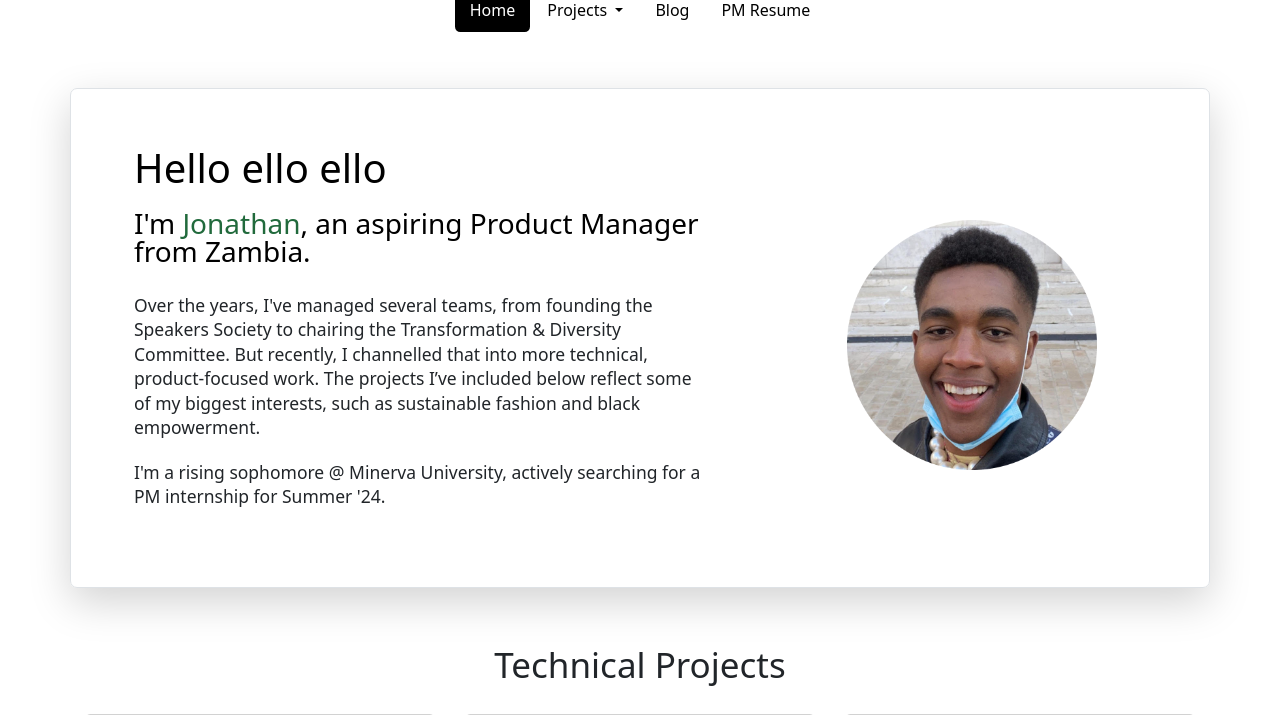
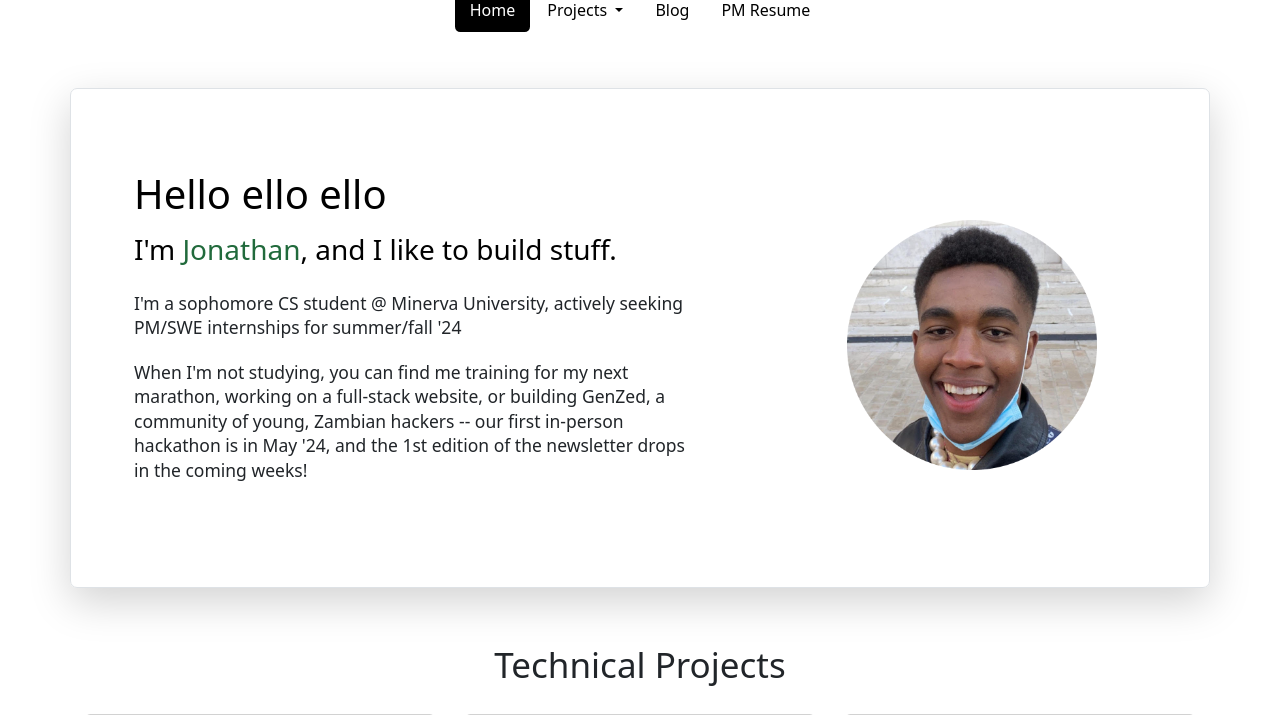
Before and after one commit to jonathanshamwana/jonathans-portfolio, a Flask app: page / in a window 1280 px wide. Shown: the part 26-741 px from the top of the page. Run offline with Flask 3, Linux system fonts and the light colour scheme; some libraries are stand-ins or nearby versions.

Commit message:
Update hero text

```diff
--- a/templates/index.html
+++ b/templates/index.html
@@ -24,9 +24,9 @@
         <div class="row hero-row p-4 pb-0 pe-lg-0 pt-lg-3 align-items-center rounded-3 border shadow-lg" s>
           <div class="col-lg-7 p-3 p-lg-5 pt-lg-3">
             <h1 class="hero-heading lh-1 text-body-emphasis py-3">Hello ello ello</h1>
-            <h2 class="lh-1 text-body-emphasis pb-4">I'm <span style="color:#216A3C">Jonathan</span>, an aspiring Product Manager from Zambia.</h2>
-            <p class="lead">Over the years, I've managed several teams, from founding the Speakers Society to chairing the Transformation & Diversity Committee. But recently, I channelled that into more technical, product-focused work. The projects I’ve included below reflect some of my biggest interests, such as sustainable fashion and black empowerment.</p>
-            <p class="lead">I'm a rising sophomore @ Minerva University, actively searching for a PM internship for Summer '24.</p>
+            <h2 class="lh-1 text-body-emphasis pb-4">I'm <span style="color:#216A3C">Jonathan</span>, and I like to build stuff.</h2>
+              <p class="lead">I'm a sophomore CS student @ Minerva University, actively seeking PM/SWE internships for summer/fall '24</p>
+              <p class="lead">When I'm not studying, you can find me training for my next marathon, working on a full-stack website, or building GenZed, a community of young, Zambian hackers -- our first in-person hackathon is in May '24, and the 1st edition of the newsletter drops in the coming weeks!</p>
           </div>
           <div class="col-lg-1"></div>
           <div class="col-lg-3">
@@ -223,11 +223,37 @@
         <h1 class="text-center pb-2">Articles</h1>
             <div class="row justify-content-center">
 
+                 <div class="col-md-12">
+                    <div class="media blog-media">
+                      <a href="blog-post-left-sidebar.html"><img class="d-flex" src="static/images/gradient.jpg" alt="Gradient image" height="270"></a>
+                      <div class="media-body">
+                        <a href="https://medium.com/@jonathanshamwana/the-airpod-epidemic-b7fc1cfc37a5"><h5 class="mt-0">The airpod epidemic.</h5></a>
+                        You’re probably wearing headphones as you read this. So let me suggest something unthinkable… Take them off. Your headphones are killing you.
+                        <a href="https://medium.com/@jonathanshamwana/the-airpod-epidemic-b7fc1cfc37a5" class="post-link">Read More</a>
+                        <ul>
+                            <li>by: Jonathan Shamwana</li>
+                        </ul>
+                      </div>
+                    </div>
+                </div>
                 <div class="col-md-12">
                     <div class="media blog-media">
                       <a href="blog-post-left-sidebar.html"><img class="d-flex" src="static/images/gradient.jpg" alt="Gradient image" height="270"></a>
                       <div class="media-body">
-                        <a href=""><h5 class="mt-0">4 Stoic Lessons that will save beginner software engineers.</h5></a>
+                        <a href="https://medium.com/@jonathanshamwana/the-importance-of-intergenerational-friendships-062bf74d17cd"><h5 class="mt-0">The importance of intergenerational friendships.</h5></a>
+                        This year, I befriended a 65-year-old man at my local gym. The two of us would cycle around the Bay Area, poking fun at each other and telling stories. Me, a black, foreign college student. Him, a white, American retiree.
+                        <a href="https://medium.com/@jonathanshamwana/the-importance-of-intergenerational-friendships-062bf74d17cd" class="post-link">Read More</a>
+                        <ul>
+                            <li>by: Jonathan Shamwana</li>
+                        </ul>
+                      </div>
+                    </div>
+                </div>
+                <div class="col-md-12">
+                    <div class="media blog-media">
+                      <a href="blog-post-left-sidebar.html"><img class="d-flex" src="static/images/gradient.jpg" alt="Gradient image" height="270"></a>
+                      <div class="media-body">
+                        <a href="https://medium.com/@jonathanshamwana/these-4-stoic-lessons-will-make-you-a-better-software-engineer-56afc4137a5c"><h5 class="mt-0">4 Stoic Lessons that will save beginner software engineers.</h5></a>
                         I’ve learned a lot in the past few months, but one of my most surprising lessons has been that practicing Stoicism will 100% make you a better software engineer.
                         <a href="https://medium.com/@jonathanshamwana/these-4-stoic-lessons-will-make-you-a-better-software-engineer-56afc4137a5c" class="post-link">Read More</a>
                         <ul>
@@ -240,7 +266,7 @@
                     <div class="media blog-media">
                       <a href="blog-post-left-sidebar.html"><img class="d-flex" src="static/images/gradient.jpg" alt="Gradient image" height="270"></a>
                       <div class="media-body">
-                        <a href=""><h5 class="mt-0">9 Lessons for Startup Founders from Obama’s 2008 Campaign</h5></a>
+                        <a href="https://medium.com/@jonathanshamwana/9-lessons-for-startup-founders-from-obamas-2008-campaign-26603fa22be0"><h5 class="mt-0">9 Lessons for Startup Founders from Obama’s 2008 Campaign</h5></a>
                         Although business and politics seem like worlds apart, Obama’s 2008 campaign team looked just like an early-stage startup, clawing their way from underdog status.
                         <a href="https://medium.com/@jonathanshamwana/9-lessons-for-startup-founders-from-obamas-2008-campaign-26603fa22be0" class="post-link">Read More</a>
                         <ul>
```
